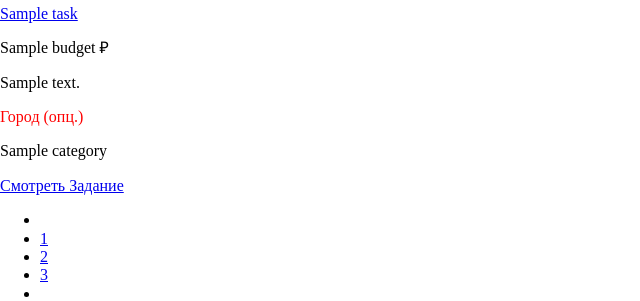
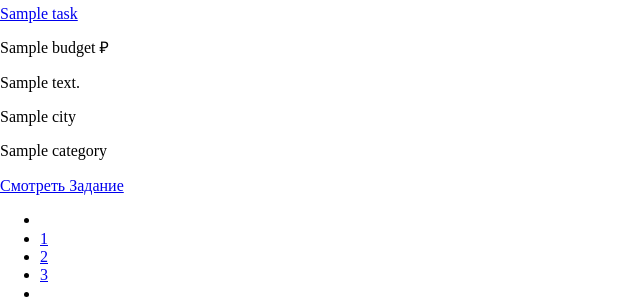
Before and after one commit to htmlacademy-yii/1530283-task-force-2, a Yii app: template views/tasks/index.php in a window 1280 px wide. Shown: the part 389-690 px from the top of the page, without its empty margins (0-640 px from the left). Run offline with PHP 8.4 and a stand-in for Yii, Linux system fonts and the light colour scheme; the template is opened without the code that fills it: most values are stand-ins (such as "Sample title", 1, 10 or a date in 2020); data that the repository does not hold is empty; some libraries are stand-ins or nearby versions.

Commit message:
Add city to task card

```diff
--- a/controllers/TasksController.php
+++ b/controllers/TasksController.php
@@ -17,7 +17,7 @@ class TasksController extends Controller
     {
         $tasks = Task::find()
                      ->where(['status' => TaskStatus::NEW])
-                     ->with('category')
+                     ->with('category', 'city')
                      ->orderBy(['created_at' => SORT_DESC])
                      ->all();
 
--- a/views/tasks/index.php
+++ b/views/tasks/index.php
@@ -8,11 +8,6 @@ use app\models\Task;
 
 $this->title = 'Новое';
 ?>
-<style>
-    .error {
-        color: red;
-    }
-</style>
 <div class="left-column">
     <h3 class="head-main head-task">Новые задания</h3>
     <?php
@@ -44,7 +39,8 @@ $this->title = 'Новое';
             </p>
             <div class="footer-task">
                 <p class="info-text town-text">
-                    <span class="error">Город (опц.)</span>
+                    <?= isset($task->city) ? $task->city->name
+                        : 'Любой город' ?>
                 </p>
                 <p class="info-text category-text">
                     <?= $task->category->name ?>
```
